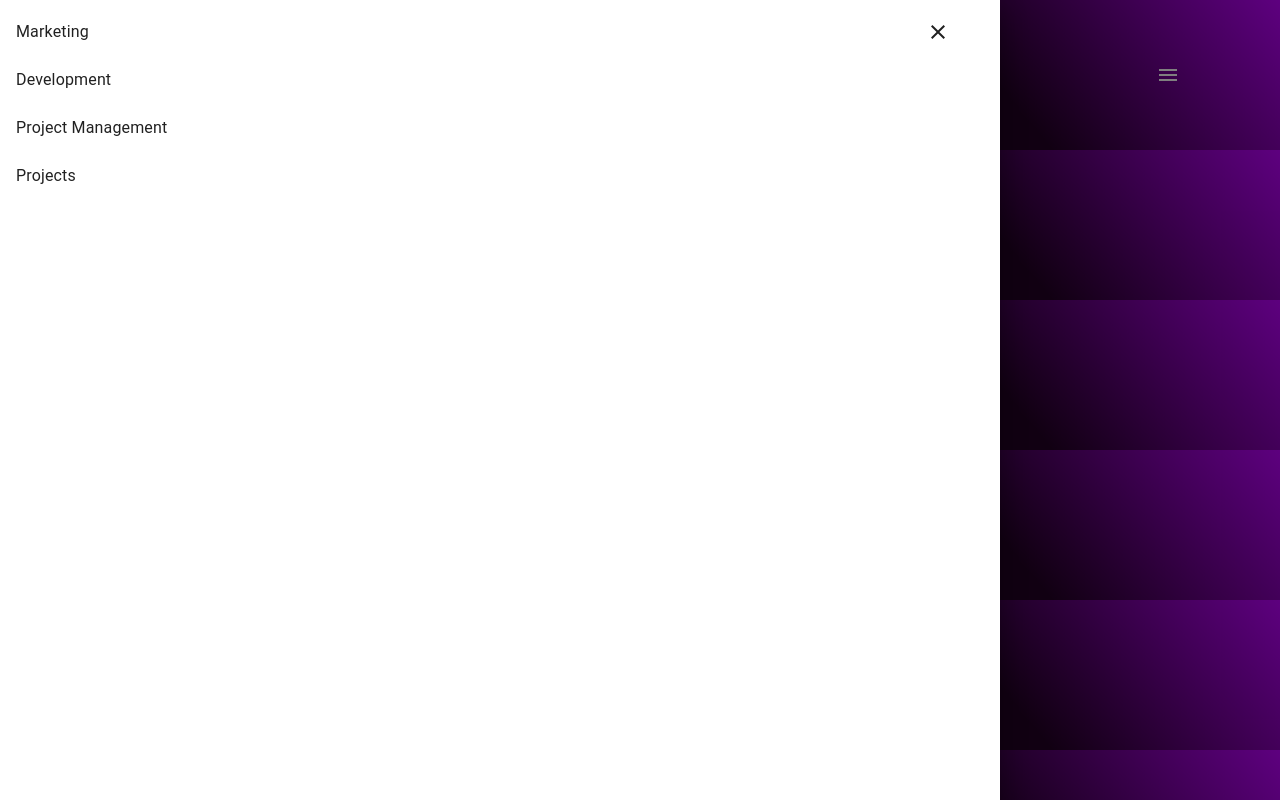
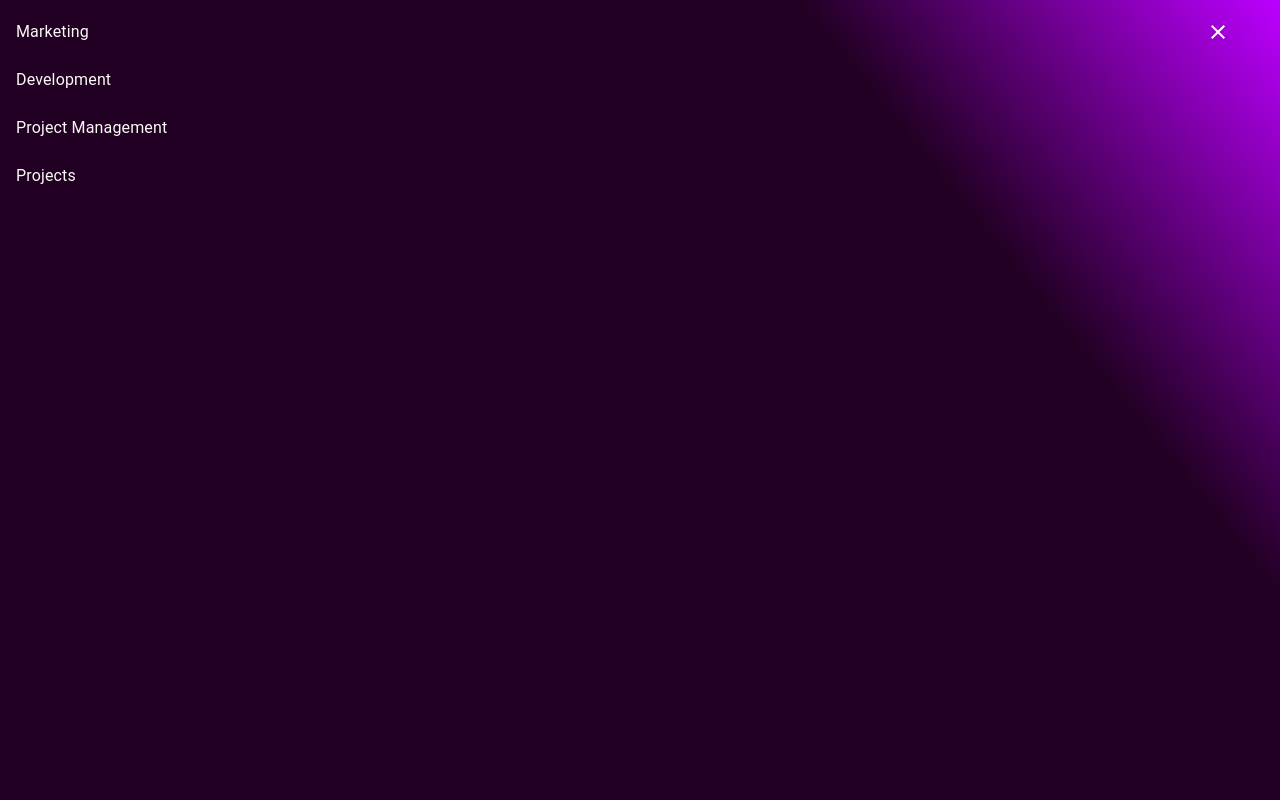
Before and after one commit to Larissartoricader/website, a Next.js app: page / in a window 1280 px wide. Both pictures are taken after a click on the icon 1168 px from the left and 75 px from the top of the page. Built offline with nearby package versions, Linux system fonts and the light colour scheme.

Commit message:
drawer design

```diff
--- a/components/Navigation/Navigation.js
+++ b/components/Navigation/Navigation.js
@@ -1,5 +1,4 @@
 import {
-  Box,
   Drawer,
   List,
   ListItem,
@@ -8,7 +7,12 @@ import {
 } from "@mui/material";
 import { useRouter } from "next/router";
 import { useState } from "react";
-import { StyledCross, StyledMenuIcon } from "./Navigation.styles";
+import {
+  StyledBox,
+  StyledCross,
+  StyledListItemText,
+  StyledMenuIcon,
+} from "./Navigation.styles";
 
 export default function Navigation() {
   const NavigationMenuItems = [
@@ -26,8 +30,8 @@ export default function Navigation() {
   };
 
   const NavigationList = (
-    <Box
-      sx={{ width: 1000 }}
+    <StyledBox
+      sx={{ width: "100vw", height: "100vh" }}
       role="presentation"
       onClick={toogleNavigation(false)}
     >
@@ -45,18 +49,18 @@ export default function Navigation() {
                 toogleNavigation(false);
               }}
             >
-              <ListItemText primary={menuItem.name} />
+              <StyledListItemText primary={menuItem.name} />
             </ListItemButton>
           </ListItem>
         ))}
       </List>
-    </Box>
+    </StyledBox>
   );
 
   return (
     <>
       <StyledMenuIcon onClick={toogleNavigation(true)}>Open</StyledMenuIcon>
-      <Drawer open={open} onClose={toogleNavigation(false)}>
+      <Drawer anchor={"right"} open={open} onClose={toogleNavigation(false)}>
         {NavigationList}
       </Drawer>
     </>
--- a/components/Navigation/Navigation.styles.js
+++ b/components/Navigation/Navigation.styles.js
@@ -1,12 +1,32 @@
 import styled from "styled-components";
 import MenuIcon from "@mui/icons-material/Menu";
 import { ClearSharp } from "@mui/icons-material";
+import { Box, ListItemText } from "@mui/material";
+
+export const StyledBox = styled(Box)`
+  background: rgb(34, 0, 36);
+  background: linear-gradient(
+    51deg,
+    rgba(34, 0, 36, 1) 75%,
+    rgba(188, 0, 255, 1) 100%
+  );
+`;
 
 export const StyledCross = styled(ClearSharp)`
+  color: white;
   position: absolute;
   right: 50px;
   top: 20px;
   z-index: 1;
+  cursos: pointer;
+  &:hover {
+    border: 1px solid White;
+    border-radius: 50%;
+  }
+`;
+
+export const StyledListItemText = styled(ListItemText)`
+  color: var(--primary-fontcolor);
 `;
 
 export const StyledMenuIcon = styled(MenuIcon)`
```
Also changed, not shown: 1 other file (tests, documents, lock files or other folders).
